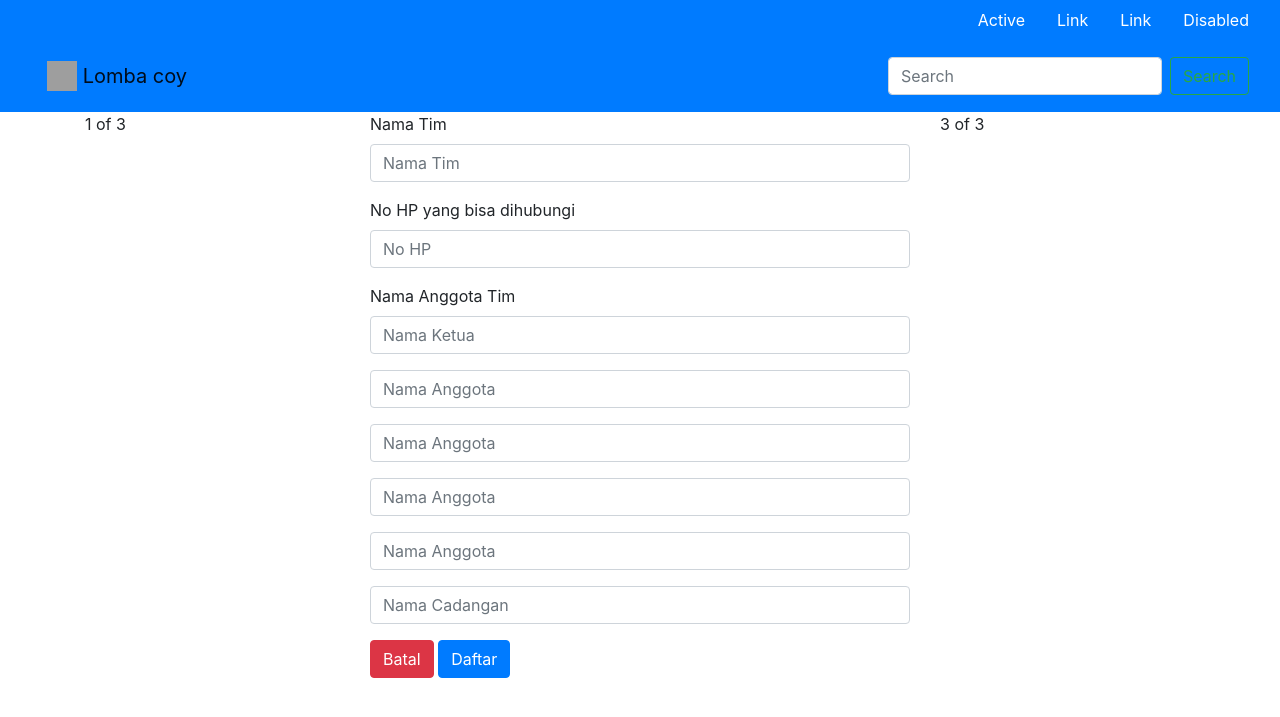
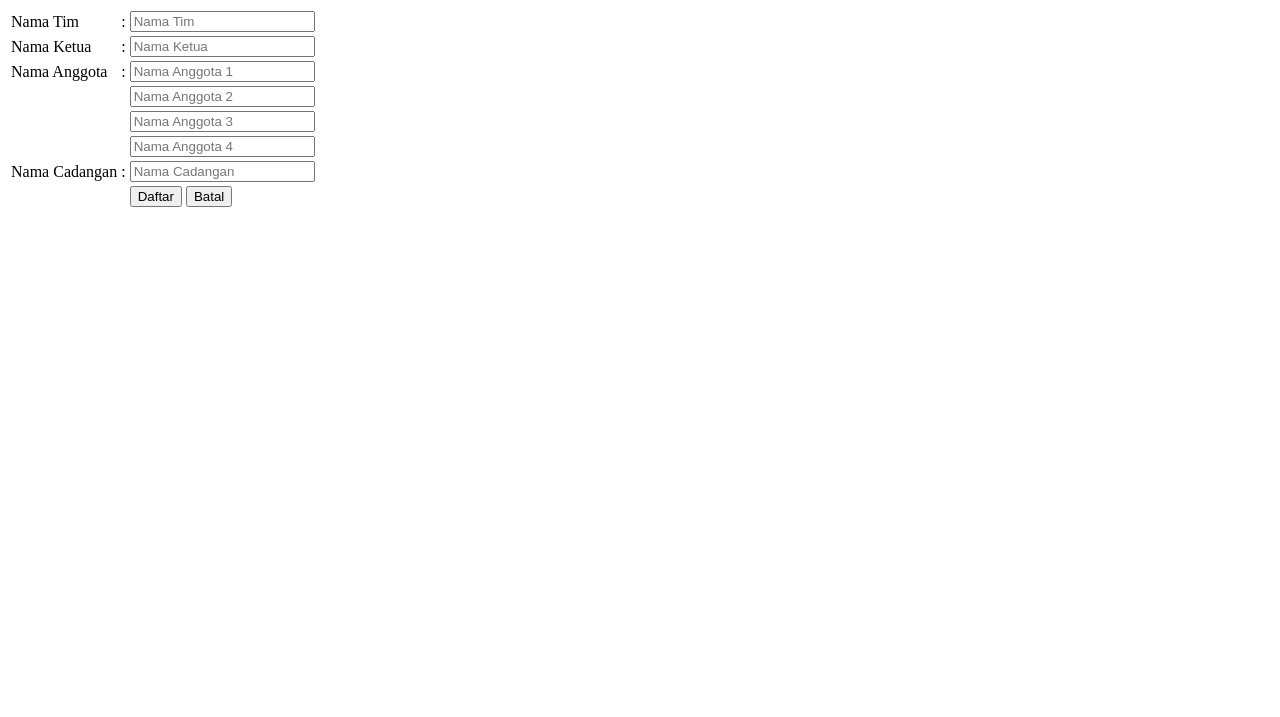
Before and after one commit to Ghautamaa/ProjectPendaftaran, a PHP site: page /formLombaTim.php in a window 1280 px wide. Shown: the top 717 px of the page. Run offline with PHP 8.4, Linux system fonts and the light colour scheme; some libraries are stand-ins or nearby versions; grey boxes are pictures that could not be loaded.

Commit message:
update formLombaTim

```diff
--- a/resource/view/formLombaTim.php
+++ b/resource/view/formLombaTim.php
@@ -1,95 +1,56 @@
 <!DOCTYPE html>
 <html lang="en">
-    <head>
+<head>
     <meta charset="UTF-8">
-    <meta http-equiv="X-UA-Compatible" content="IE=edge">
     <meta name="viewport" content="width=device-width, initial-scale=1.0">
-    <meta name="viewport" content="width=device-width, initial-scale=1, shrink-to-fit=no">
-    <link rel="stylesheet" href="https://cdn.jsdelivr.net/npm/bootstrap@4.1.3/dist/css/bootstrap.min.css" integrity="sha384-MCw98/SFnGE8fJT3GXwEOngsV7Zt27NXFoaoApmYm81iuXoPkFOJwJ8ERdknLPMO" crossorigin="anonymous">
-    <script src="js/bootstrap.min.js"></script>
-    <title>Login</title>
+    <title>Document</title>
 </head>
 
 <body>
-<div class="container-fluid bg-primary">
-    <ul class="nav justify-content-end">
-        <li class="nav-item">
-            <a class="nav-link text-white active" href="#">Active</a>
-        </li>
-        <li class="nav-item">
-            <a class="nav-link text-white" href="#">Link</a>
-        </li>
-        <li class="nav-item">
-            <a class="nav-link text-white" href="#">Link</a>
-        </li>
-        <li class="nav-item">
-        <a class="nav-link text-white disabled" href="#">Disabled</a>
-        </li>
-    </ul>
-    <nav class="navbar navbar-light bg-primary justify-content-between">
-                <!-- Image and text -->
-        <nav class="navbar navbar-light bg-primary">
-        <a class="navbar-brand" href="#">
-            <img src="https://pnb.ac.id/img/logo-pnb.3aae610b.png" width="30" height="30" class="d-inline-block align-top" alt="">
-            Lomba coy
-        </a>
-        </nav>
-        <form class="form-inline">
-            <input class="form-control mr-sm-2" type="search" placeholder="Search" aria-label="Search">
-            <button class="btn btn-outline-success my-2 my-sm-0" type="submit">Search</button>
-        </form>
-    </nav>
-</div>
+    <form action="" method="post">
+        <table>
+            <tr>
+                <td>Nama Tim</td>
+                <td>:</td>
+                <td><input type="text" name="namaTim" placeholder="Nama Tim" id=""></td>
+            </tr>
+            <tr>
+                <td>Nama Ketua</td>
+                <td>:</td>
+                <td><input type="text" name="namaKetua" placeholder="Nama Ketua" id=""></td>
+            </tr>
+            <tr>
+                <td>Nama Anggota</td>
+                <td>:</td>
+                <td><input type="text" name="namaAnggota1" placeholder="Nama Anggota 1" id=""></td>
+            </tr>
+            <tr>
+                <td></td>
+                <td></td>
+                <td><input type="text" name="namaAnggota2" placeholder="Nama Anggota 2" id=""></td>
+            </tr>
+            <tr>
+                <td></td>
+                <td></td>
+                <td><input type="text" name="namaAnggota3" placeholder="Nama Anggota 3" id=""></td>
+            </tr>
+            <tr>
+                <td></td>
+                <td></td>
+                <td><input type="text" name="Nama Anggota4" placeholder="Nama Anggota 4" id=""></td>
+            </tr>
+            <tr>
+                <td>Nama Cadangan</td>
+                <td>:</td>
+                <td><input type="text" name="Nama Cadangan" placeholder="Nama Cadangan" id=""></td>
+            </tr>
+            <tr>
+                <td></td>
+                <td></td>
+                <td><button type="submit">Daftar</button> <button type="reset">Batal</button></td>
+            </tr>
+        </table>
+    </form>
 
-
-
-<div class="container">
-  <div class="row">
-    <div class="col">
-      1 of 3
-    </div>
-    <div class="col-6">
-      <form>
-            <div class="form-group">
-                <label for="namaTim">Nama Tim</label>
-                <input type="text" class="form-control" id="namaTim" placeholder="Nama Tim">
-            </div>
-            <div class="form-group">
-                <label for="noHP">No HP yang bisa dihubungi</label>
-                <input type="text" class="form-control" id="noHP" placeholder="No HP">
-            </div>
-            <div class="form-group">
-                <label for="namaTim">Nama Anggota Tim</label>
-                <input type="text" class="form-control" id="namaTim" placeholder="Nama Ketua">
-            </div>
-            <div class="form-group">
-                <input type="text" class="form-control" id="namaTim" placeholder="Nama Anggota">
-            </div>
-            <div class="form-group">
-                <input type="text" class="form-control" id="namaTim" placeholder="Nama Anggota">
-            </div>
-            <div class="form-group">
-                <input type="text" class="form-control" id="namaTim" placeholder="Nama Anggota">
-            </div>
-            <div class="form-group">
-                <input type="text" class="form-control" id="namaTim" placeholder="Nama Anggota">
-            </div>
-            <div class="form-group">
-                <input type="text" class="form-control" id="namaTim" placeholder="Nama Cadangan">
-            </div>
-            <button type="reset" class="btn btn-danger">Batal</button>
-            <button type="submit" class="btn btn-primary">Daftar</button>
-        </form>
-    </div>
-    <div class="col">
-      3 of 3
-    </div>
-  </div>
-</div>
-
-
-    <script src="https://code.jquery.com/jquery-3.3.1.slim.min.js" integrity="sha384-q8i/X+965DzO0rT7abK41JStQIAqVgRVzpbzo5smXKp4YfRvH+8abtTE1Pi6jizo" crossorigin="anonymous"></script>
-    <script src="https://cdn.jsdelivr.net/npm/popper.js@1.14.3/dist/umd/popper.min.js" integrity="sha384-ZMP7rVo3mIykV+2+9J3UJ46jBk0WLaUAdn689aCwoqbBJiSnjAK/l8WvCWPIPm49" crossorigin="anonymous"></script>
-    <script src="https://cdn.jsdelivr.net/npm/bootstrap@4.1.3/dist/js/bootstrap.min.js" integrity="sha384-ChfqqxuZUCnJSK3+MXmPNIyE6ZbWh2IMqE241rYiqJxyMiZ6OW/JmZQ5stwEULTy" crossorigin="anonymous"></script>
 </body>
 </html>
```
